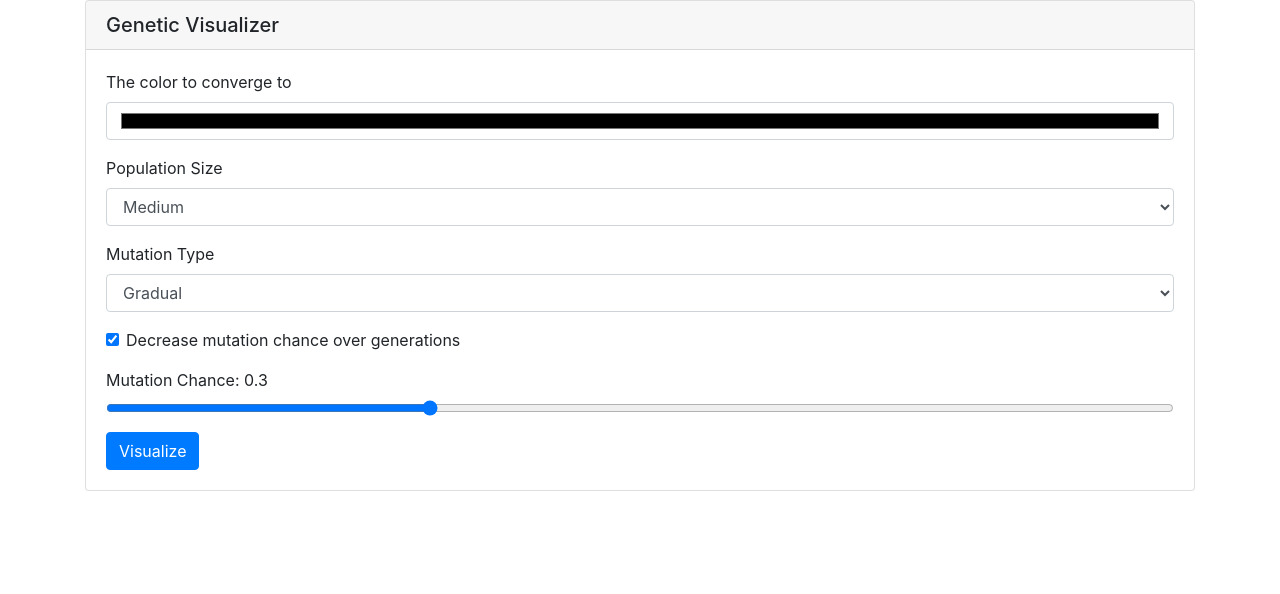
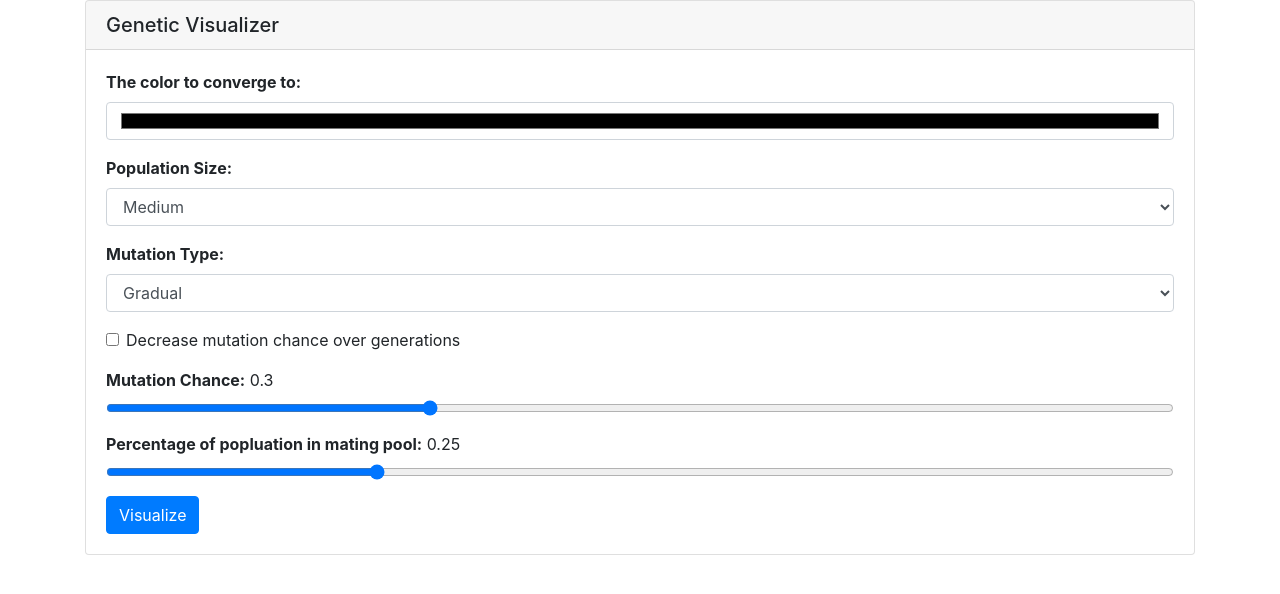
Before and after one commit to AndrewPochapsky/genetic-visualizer, a React (Create React App) app: page / in a window 1280 px wide. Shown: the top 594 px of the page. Built offline with nearby package versions, Linux system fonts and the light colour scheme.

Commit message:
added more settings and changed look a bit

```diff
--- a/public/index.html
+++ b/public/index.html
@@ -24,7 +24,7 @@
       work correctly both with client-side routing and a non-root public URL.
       Learn how to configure a non-root public URL by running `npm run build`.
     -->
-    <title>React App</title>
+    <title>Genetic Visualizer</title>
   </head>
   <body>
     <noscript>You need to enable JavaScript to run this app.</noscript>
--- a/src/App.tsx
+++ b/src/App.tsx
@@ -24,11 +24,20 @@ class App extends React.Component<{}, AppState> {
     });
   };
 
+  switchToSettings = () => {
+    this.setState({ isSettings: true });
+  };
+
   render() {
     if (this.state.isSettings) {
       return <Settings switchToVisualize={this.switchToVisualize} />;
     } else {
-      return <GeneticVisualizer settings={this.state.settings} />;
+      return (
+        <GeneticVisualizer
+          settings={this.state.settings}
+          switchToSettings={this.switchToSettings}
+        />
+      );
     }
   }
 }
--- a/src/components/GeneticVisualizer.tsx
+++ b/src/components/GeneticVisualizer.tsx
@@ -10,6 +10,7 @@ import Col from "react-bootstrap/Col";
 
 type VisualizerProps = {
   settings: SettingsState;
+  switchToSettings: Function;
 };
 
 type VisualizerState = {
@@ -41,7 +42,8 @@ export default class GeneticVisualizer extends React.Component<
     for (let i = 0; i < times; i++) {
       let matingPool = GeneticNode.getMatingPool(
         flattenedNodes,
-        this.props.settings.endColor
+        this.props.settings.endColor,
+        this.props.settings.matingPoolPercent
       );
       let numCrossovers = flattenedNodes.length - matingPool.length;
       flattenedNodes = this.getNextPopulation(
@@ -126,6 +128,7 @@ export default class GeneticVisualizer extends React.Component<
           mutationChance={this.state.mutationChance}
           nextGeneration={this.nextGeneration}
           sortByFitness={this.sortByFitness}
+          switchToSettings={this.props.switchToSettings}
         />
         <Container fluid="sm">
           {this.state.grid.map((row, rowIdx) => {
--- a/src/components/Header.tsx
+++ b/src/components/Header.tsx
@@ -9,6 +9,7 @@ type HeaderProps = {
   mutationChance: number;
   nextGeneration: Function;
   sortByFitness: Function;
+  switchToSettings: Function;
 };
 
 export default class Header extends React.Component<HeaderProps> {
@@ -45,6 +46,13 @@ export default class Header extends React.Component<HeaderProps> {
             >
               Next Generation (x10)
             </Button>
+            <Button
+              className="mr-sm-2"
+              variant="dark"
+              onClick={(_) => this.props.switchToSettings()}
+            >
+              Reset
+            </Button>
           </Form>
         </Navbar.Collapse>
       </Navbar>
--- a/src/components/Settings.tsx
+++ b/src/components/Settings.tsx
@@ -9,6 +9,7 @@ export interface SettingsState {
   mutationType: MutationType;
   mutationChance: number;
   decreaseMutation: boolean;
+  matingPoolPercent: number;
 }
 
 type SettingsProps = {
@@ -32,7 +33,8 @@ export function getDefaultSettings(): SettingsState {
     populationSize: PopulationSize.Medium,
     mutationType: MutationType.Gradual,
     mutationChance: 0.3,
-    decreaseMutation: true,
+    decreaseMutation: false,
+    matingPoolPercent: 0.25,
   };
 }
 
@@ -96,6 +98,22 @@ export default class Settings extends React.Component<
     this.setState({ decreaseMutation: e.currentTarget.checked });
   };
 
+  private handleMutationChanceChange = (
+    e: React.ChangeEvent<HTMLSelectElement>
+  ) => {
+    this.setState({
+      mutationChance: +e.currentTarget.value,
+    });
+  };
+
+  private handleMatingPoolPercentChange = (
+    e: React.ChangeEvent<HTMLSelectElement>
+  ) => {
+    this.setState({
+      matingPoolPercent: +e.currentTarget.value,
+    });
+  };
+
   private hexToRgb(hex: string): [number, number, number] {
     var result = /^#?([a-f\d]{2})([a-f\d]{2})([a-f\d]{2})$/i.exec(hex);
     return [
@@ -105,14 +123,6 @@ export default class Settings extends React.Component<
     ];
   }
 
-  private handleMutationChanceChange = (
-    e: React.ChangeEvent<HTMLSelectElement>
-  ) => {
-    this.setState({
-      mutationChance: +e.currentTarget.value,
-    });
-  };
-
   render() {
     return (
       <div className="container">
@@ -121,11 +131,15 @@ export default class Settings extends React.Component<
           <Card.Body>
             <Form>
               <Form.Group controlId="formEndColor">
-                <Form.Label>The color to converge to</Form.Label>
+                <Form.Label style={{ fontWeight: "bold" }}>
+                  The color to converge to:
+                </Form.Label>
                 <Form.Control type="color" onChange={this.handleColorChange} />
               </Form.Group>
               <Form.Group controlId="formPopulationSize">
-                <Form.Label>Population Size</Form.Label>
+                <Form.Label style={{ fontWeight: "bold" }}>
+                  Population Size:
+                </Form.Label>
                 <Form.Control
                   as="select"
                   defaultValue="Medium"
@@ -137,7 +151,9 @@ export default class Settings extends React.Component<
                 </Form.Control>
               </Form.Group>
               <Form.Group controlId="formMutationType">
-                <Form.Label>Mutation Type</Form.Label>
+                <Form.Label style={{ fontWeight: "bold" }}>
+                  Mutation Type:
+                </Form.Label>
                 <Form.Control
                   as="select"
                   defaultValue="Gradual"
@@ -155,9 +171,10 @@ export default class Settings extends React.Component<
                   checked={this.state.decreaseMutation}
                 />
               </Form.Group>
-              <Form.Group controlId="formBasicRange">
+              <Form.Group controlId="formMutationRange">
                 <Form.Label>
-                  Mutation Chance: {this.state.mutationChance}
+                  <span style={{ fontWeight: "bold" }}>Mutation Chance:</span>{" "}
+                  {this.state.mutationChance}
                 </Form.Label>
                 <Form.Control
                   type="range"
@@ -166,6 +183,22 @@ export default class Settings extends React.Component<
                   step="0.05"
                   value={this.state.mutationChance}
                   onChange={this.handleMutationChanceChange}
+                />
+              </Form.Group>
+              <Form.Group controlId="formMatingPoolRange">
+                <Form.Label>
+                  <span style={{ fontWeight: "bold" }}>
+                    Percentage of popluation in mating pool:
+                  </span>{" "}
+                  {this.state.matingPoolPercent}
+                </Form.Label>
+                <Form.Control
+                  type="range"
+                  min="0"
+                  max="1"
+                  step="0.05"
+                  value={this.state.matingPoolPercent}
+                  onChange={this.handleMatingPoolPercentChange}
                 />
               </Form.Group>
               <Button variant="primary" onClick={this.handleVisualize}>
--- a/src/logic/GeneticNode.ts
+++ b/src/logic/GeneticNode.ts
@@ -22,13 +22,13 @@ export default class GeneticNode {
 
   static getMatingPool(
     flattenedNodes: GeneticNode[],
-    targetColor: [number, number, number]
+    targetColor: [number, number, number],
+    matingPoolPercent: number
   ): GeneticNode[] {
-    let threshold = 0.2;
     this.sortByFitness(flattenedNodes, targetColor);
     return flattenedNodes.slice(
       0,
-      Math.round(flattenedNodes.length * threshold)
+      Math.round(flattenedNodes.length * matingPoolPercent)
     );
   }
 
```
